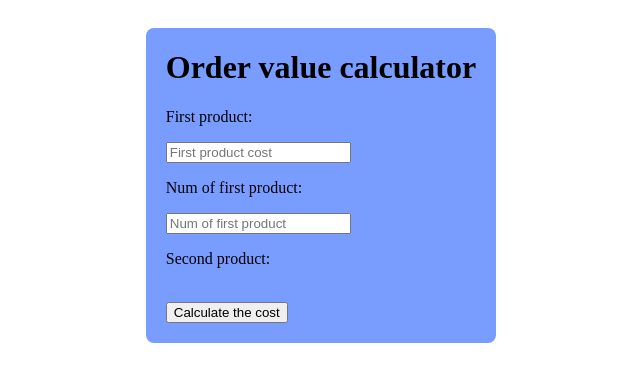
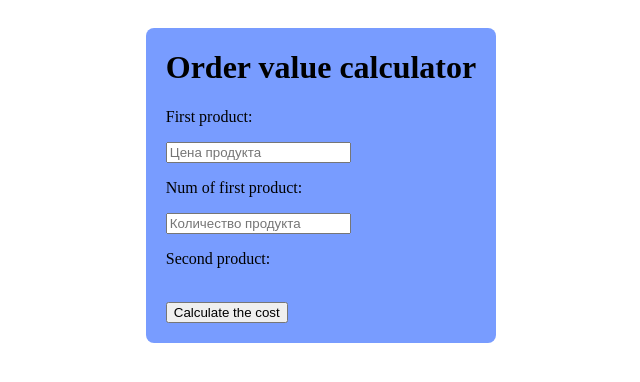
Before and after one commit to AirMax2303/web_task5, a plain HTML site: page index.html in a window 1280 px wide. Shown: the full height of the page, 319-959 px from the left. Drawn offline with Linux system fonts and the light colour scheme.

Commit message:
Update index.html

```diff
--- a/index.html
+++ b/index.html
@@ -15,9 +15,9 @@
             <h1 class="title">Order value calculator</h1>
             <p class="text">First product:</p>
             <form>
-                <input type="text" id="firstProduct" value="" placeholder="First product cost" />
+                <input type="text" id="firstProduct" value="" placeholder="Цена продукта" />
                 <p class="text">Num of first product:</p>
-                <input type="text" id="firstLot" value="" placeholder="Num of first product" />
+                <input type="text" id="firstLot" value="" placeholder="Количество продукта" />
                 <p class="text">Second product:</p>
 
             </form>
```
